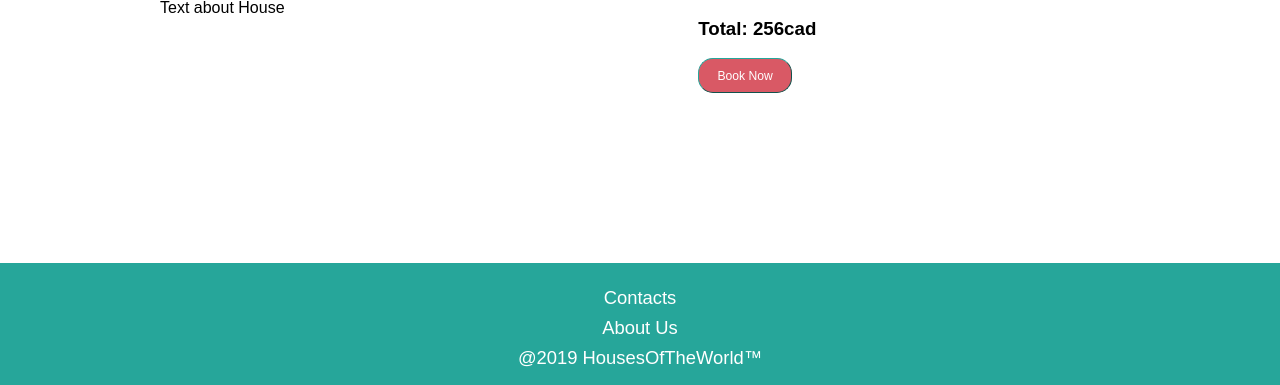
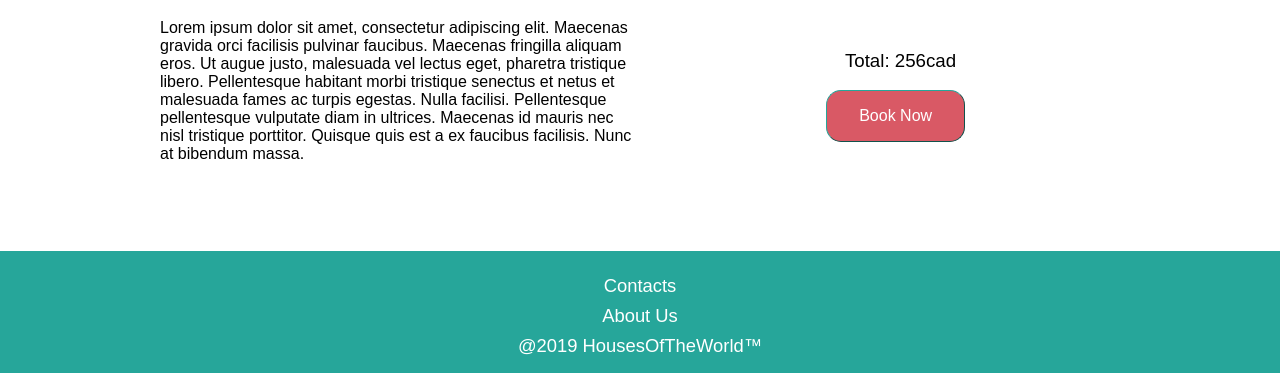
Before and after one commit to anamargaridarl/MIEIC_LTW_PROJ, a PHP site: page /houses.php in a window 1280 px wide. Shown: the part 737-1122 px from the top of the page. Run offline with PHP 8.4, Linux system fonts and the light colour scheme; some libraries are stand-ins or nearby versions.

Commit message:
update house page

```diff
--- a/css/houses.css
+++ b/css/houses.css
@@ -1,12 +1,17 @@
 @import url("palette.css");
 * {
     box-sizing: border-box;
+}
+
+body {
+    font-family: Arial, Helvetica, sans-serif;
 }
 
 
 /* Slideshow container */
 
 .slideshow-container {
+    padding-top: 2em;
     position: relative;
     margin: auto;
     display: grid;
@@ -51,11 +56,10 @@ a {
 }
 
 .bottom {
-    font-family: Arial, Helvetica, sans-serif;
     display: grid;
     grid-template-columns: 1fr 0.2fr 1fr;
-    grid-template-areas: "text1 owner map" "text2 text2 book";
-    grid-template-rows: 1fr 1fr;
+    grid-template-areas: "text1 owner map" "text2 text2 map" "text2 text2 book";
+    grid-template-rows: 1fr 0.2fr 1fr;
 }
 
 .owner {
@@ -64,17 +68,39 @@ a {
 }
 
 .information {
-    margin: 2em 0em 2em 10em;
+    margin: 2em 0em 0em 10em;
     grid-area: text1;
 }
 
 .information h1 {
-    font-style: ar;
+    font-weight: normal;
+    font-size: 2em;
+    color: var(--pink-color);
+}
+
+.information h2 {
+    font-weight: normal;
+    font-size: 1.5em;
+    color: var(--grey-color);
+}
+
+.information p {
+    font-size: 1em;
+    padding-bottom: 0.75em;
+    border-width: 0.5px;
+    border-bottom-style: solid;
+    border-color: var(--grey-color);
 }
 
 .book {
+    padding-left: 8em;
     grid-area: book;
-    margin: 0em 10em 2em 0em;
+    margin: 0em 10em 4em 0em;
+}
+
+.book>h3 {
+    padding-left: 1em;
+    font-weight: normal;
 }
 
 .book button {
@@ -83,14 +109,16 @@ a {
     border-radius: 15px;
     border-width: 0.5px;
     color: var(--white-color);
-    padding: 0.75em 1.5em;
+    padding: 1em 2em;
     text-align: center;
     text-decoration: none;
     display: inline-block;
-    font-size: 0.65em;
+    font-size: 1em;
 }
 
 .texthouse {
+    padding-top: 2em;
+    padding-right: 4em;
     margin-left: 10em;
     grid-area: text2;
 }
--- a/houses.php
+++ b/houses.php
@@ -37,16 +37,17 @@ include 'templates/navBar.php';
   <a class="next" >&#10095;</a>
   </div>
 <div class="bottom">
+
   <div class="information">
 
-  <h1>Main Title</h1>
+  <h1>Dream House Bananas</h1>
   <h2>Location</h2>
   <p> Number divisions</p>
 
   </div>
 
 <div class="texthouse">
-<p> Text about House </p>
+<p> Lorem ipsum dolor sit amet, consectetur adipiscing elit. Maecenas gravida orci facilisis pulvinar faucibus. Maecenas fringilla aliquam eros. Ut augue justo, malesuada vel lectus eget, pharetra tristique libero. Pellentesque habitant morbi tristique senectus et netus et malesuada fames ac turpis egestas. Nulla facilisi. Pellentesque pellentesque vulputate diam in ultrices. Maecenas id mauris nec nisl tristique porttitor. Quisque quis est a ex faucibus facilisis. Nunc at bibendum massa.</p>
 </div>
 
 <div class="owner">
@@ -55,7 +56,7 @@ include 'templates/navBar.php';
 </div>
 
 <div class="book">
-  <h3>Total: 256cad<h3>
+  <h3>Total: 256cad</h3>
   <button type="button">Book Now</button>
 </div>
 
```
